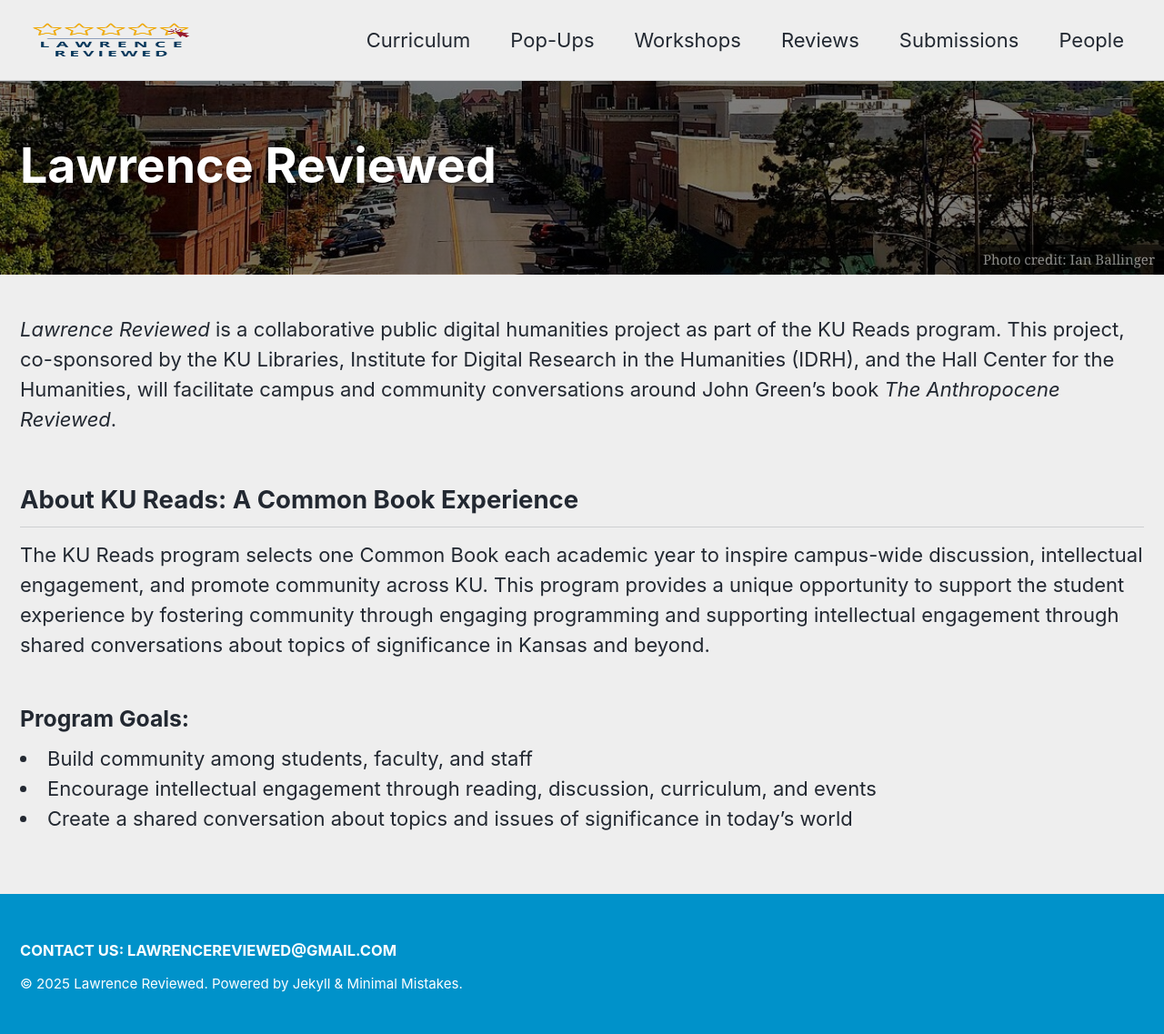
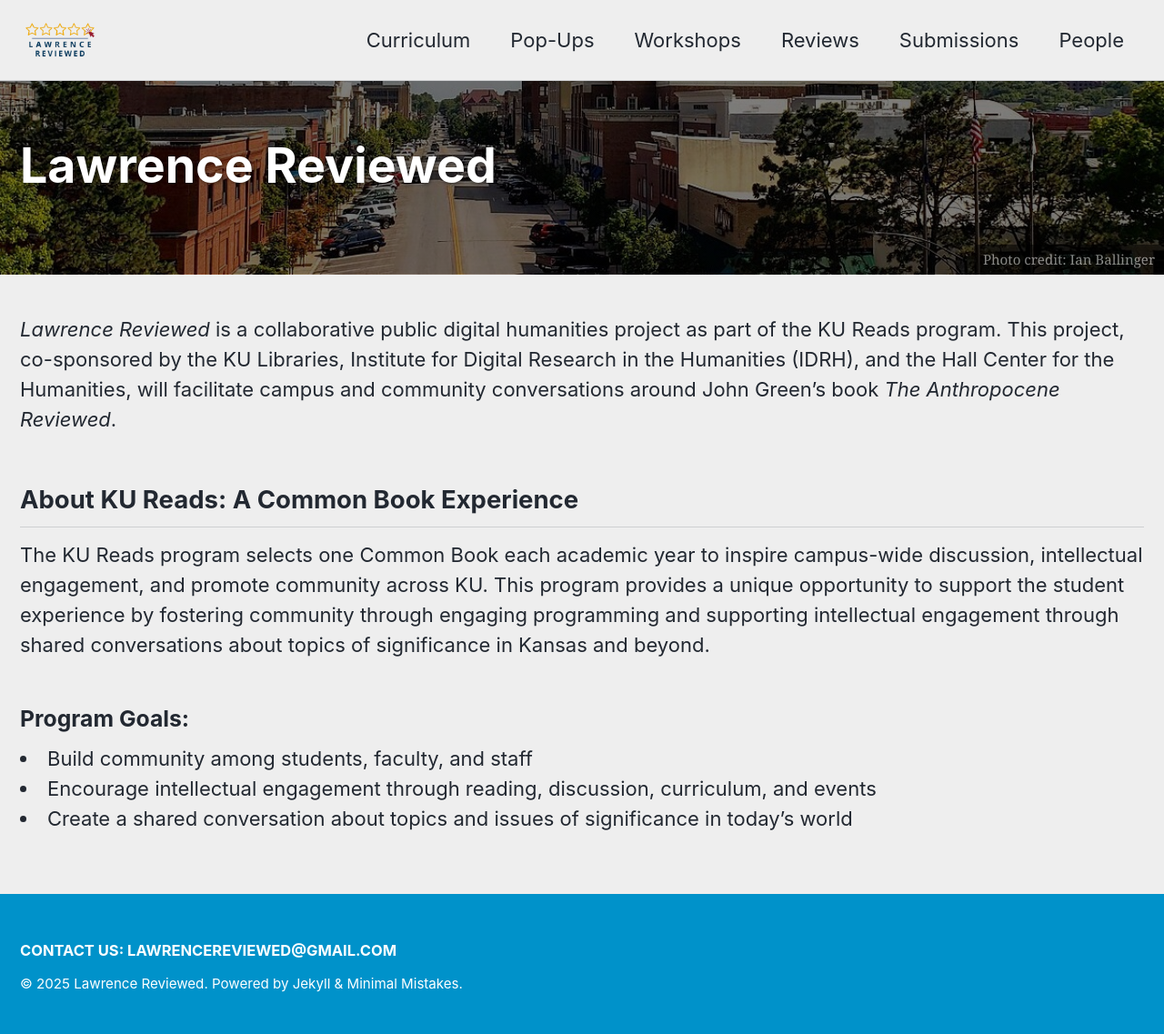
Before and after one commit to idrhku/lawrence-reviewed, a Jekyll site: the page built from index.html, in a window 1280 px wide. Shown: the whole page at 91% size. Built offline with Jekyll 4.4.1, drawn with Linux system fonts in a browser that asks for light colours; cached includes are drawn as plain includes; the list of posts is cut into pages by our own code.

Commit message:
Update masthead.html

```diff
--- a/_includes/masthead.html
+++ b/_includes/masthead.html
@@ -5,7 +5,7 @@
     <div class="masthead__menu">
       <nav id="site-nav" class="greedy-nav">
         {% unless logo_path == empty %}
-          <a class="site-logo" href="{{ '/' | relative_url }}"><img width="200px" height="152px" src="{{ logo_path | relative_url }}" alt="{{ site.masthead_title | default: site.title }}"></a>
+          <a class="site-logo" href="{{ '/' | relative_url }}"><img src="{{ logo_path | relative_url }}" alt="{{ site.masthead_title | default: site.title }}"></a>
         {% endunless %}
         <a class="site-title" href="{{ '/' | relative_url }}">
           {{ site.masthead_title | default: site.title }}
```
